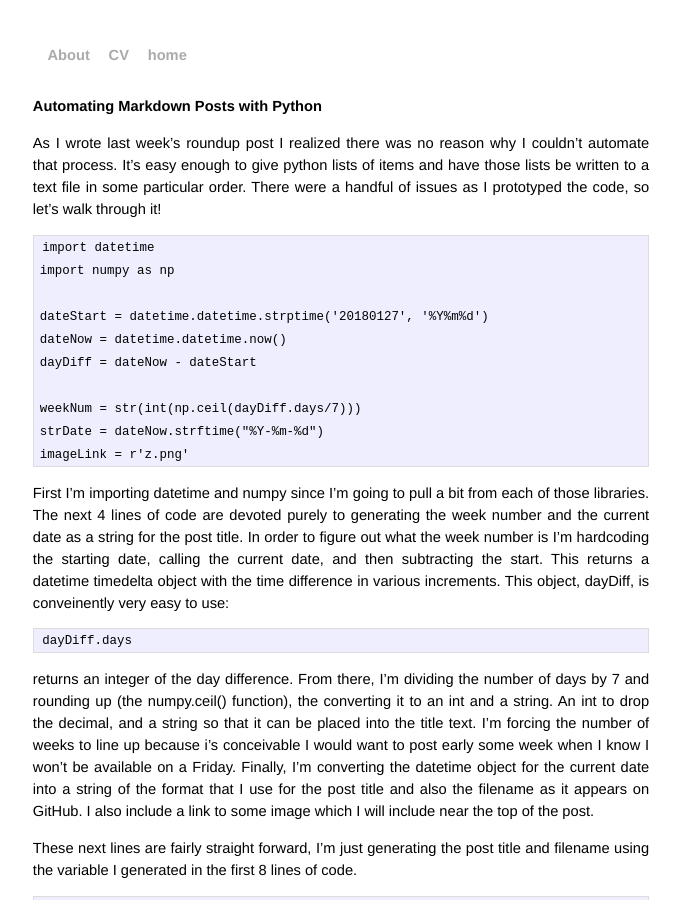
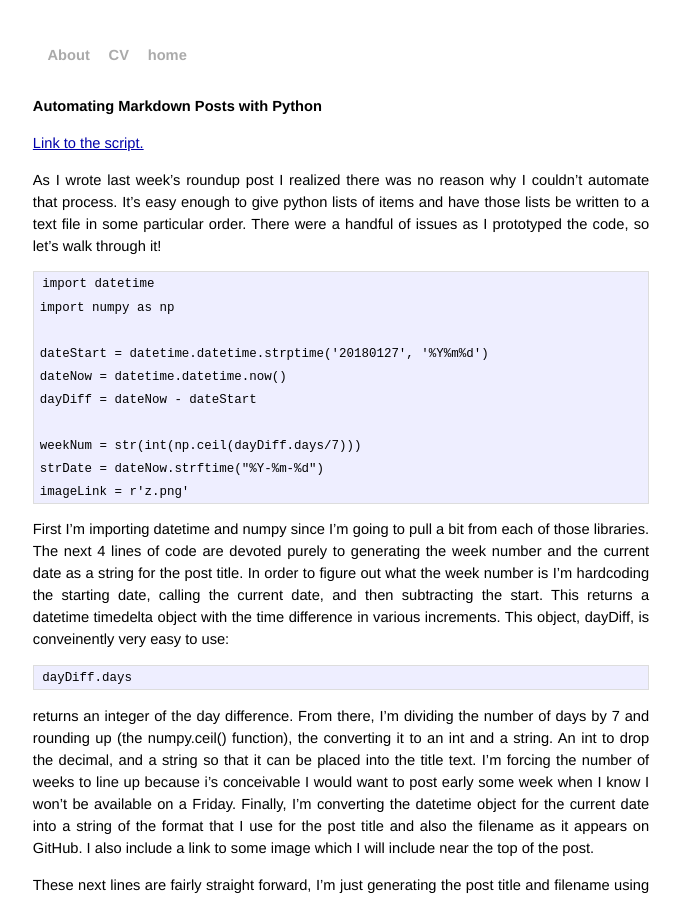
Before and after one commit to cwaldoch/cwaldoch.github.io, a Jekyll site: the page built from _posts/2018-02-15-Automating-Round-up-Posts.md, in a window 1280 px wide and 900 px high. Shown: the whole window, without its empty margins (299-980 px from the left). Built offline with Jekyll 4.4.1, drawn with Linux system fonts in a browser that asks for light colours; our own code applies the rules of GitHub Pages for plain Markdown files.

Commit message:
Update 2018-02-15-Automating-Round-up-Posts.md

```diff
--- a/_posts/2018-02-15-Automating-Round-up-Posts.md
+++ b/_posts/2018-02-15-Automating-Round-up-Posts.md
@@ -1,4 +1,6 @@
 ### Automating Markdown Posts with Python
+
+[Link to the script.](https://github.com/cwaldoch/cwaldoch.github.io/blob/master/_posts/postCreator.py)
 
 As I wrote last week's roundup post I realized there was no reason why I couldn't automate that process. It's easy enough to give python lists of items and have those lists be written to a text file in some particular order. There were a handful of issues as I prototyped the code, so let's walk through it!
 
```
